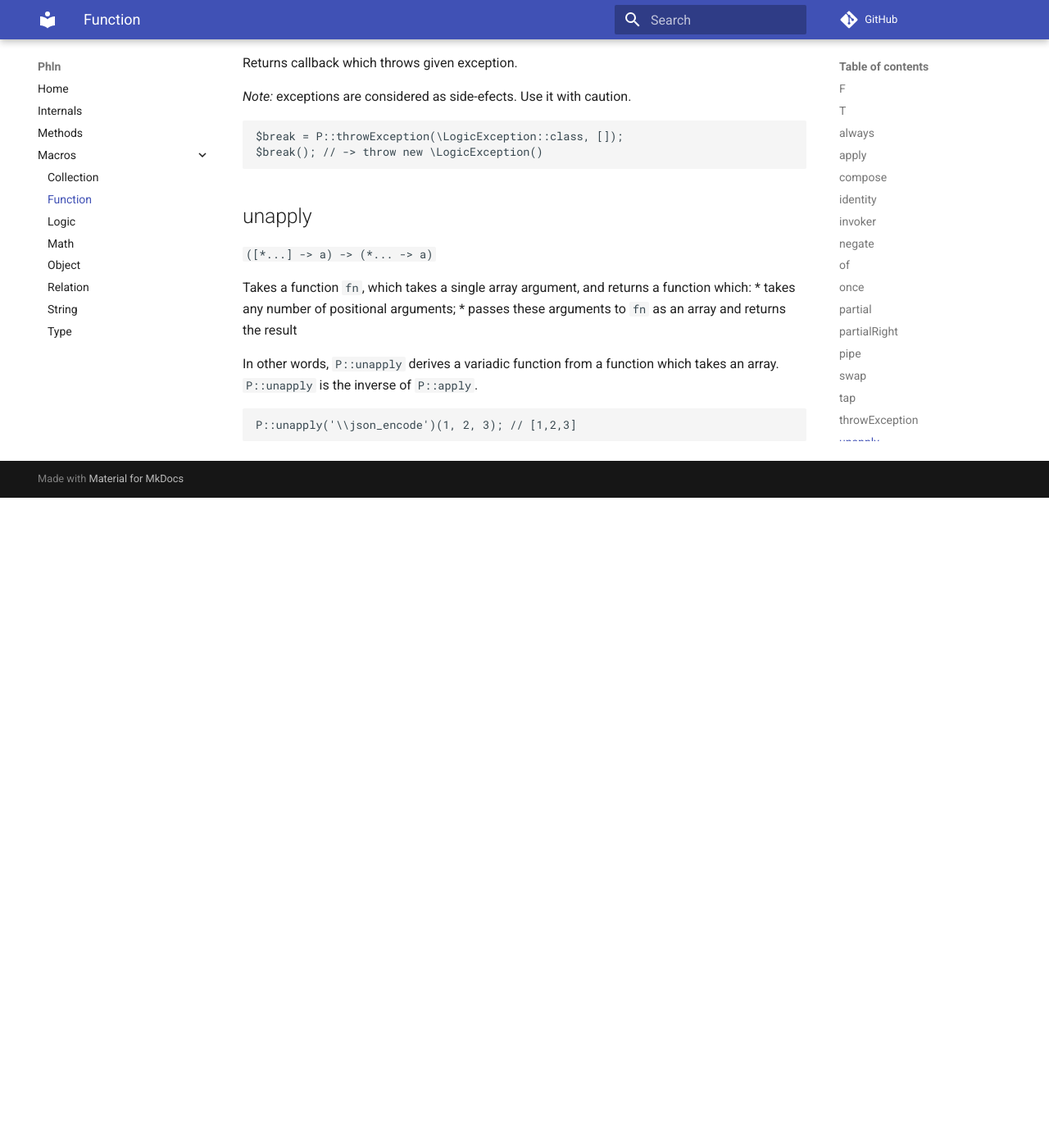
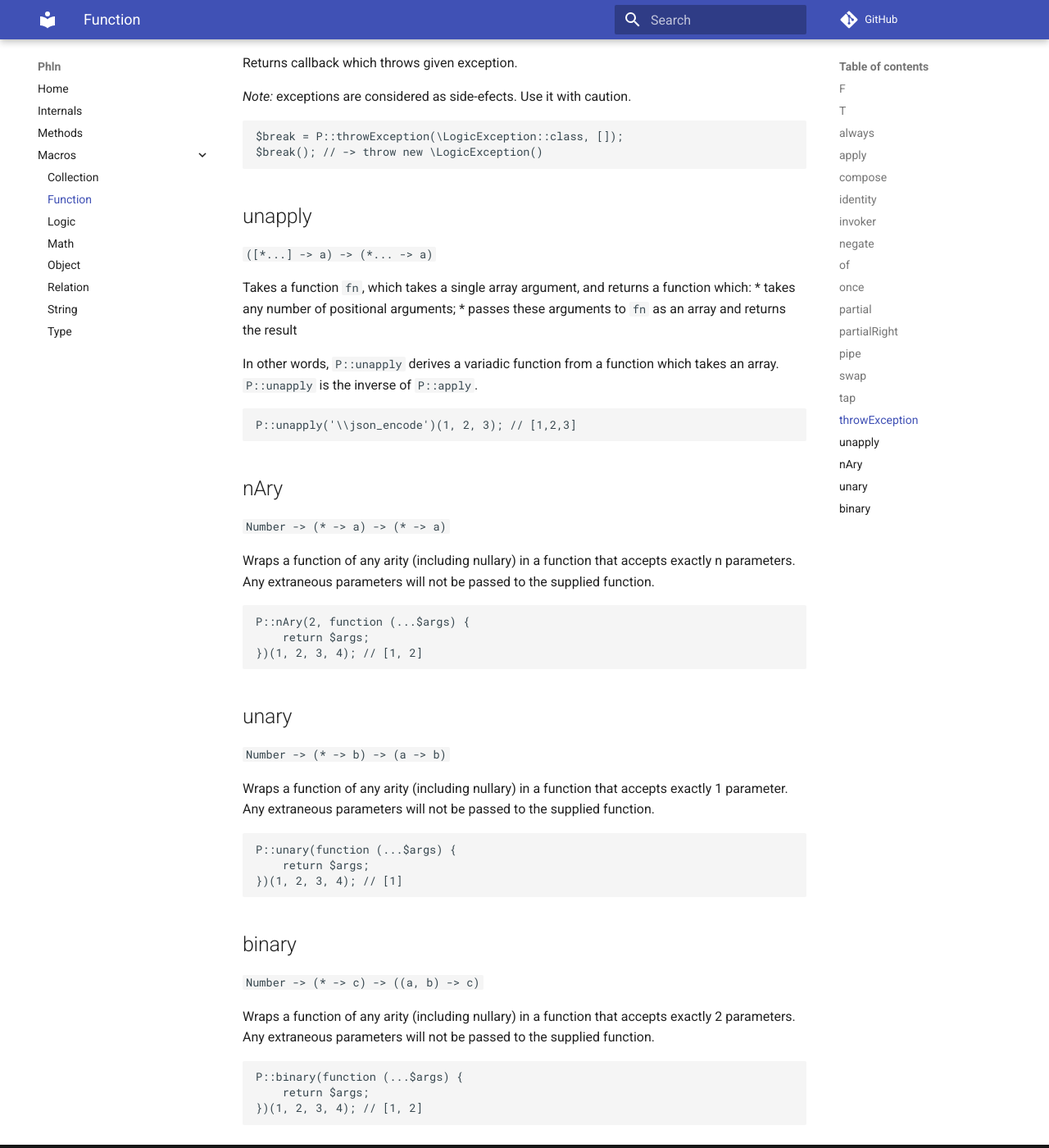
Before and after one commit to baethon/phln, an MkDocs documentation site: the page built from docs/macros/function.md, in a window 1280 px wide and 1400 px high, scrolled down 4345 px. Shown: the whole window at 82% size. Built offline with MkDocs 1.6.1 and Material for MkDocs 9.7.7, drawn with Linux system fonts in a browser that asks for light colours; comment, search, counter and statistics services are not loaded; before the commit the page ends 4952 px from its top, so only the background shows below that.

Commit message:
Add nAry/unary/binary macros

````diff
--- a/docs/macros/function.md
+++ b/docs/macros/function.md
@@ -199,3 +199,37 @@ In other words, `P::unapply` derives a variadic function from a function which t
 ```php
 P::unapply('\\json_encode')(1, 2, 3); // [1,2,3]
 ```
+
+## nAry
+`Number -> (* -> a) -> (* -> a)`
+
+Wraps a function of any arity (including nullary) in a function that accepts exactly n parameters. Any extraneous parameters will not be passed to the supplied function.
+
+```php
+P::nAry(2, function (...$args) {
+    return $args;
+})(1, 2, 3, 4); // [1, 2]
+```
+
+## unary
+`Number -> (* -> b) -> (a -> b)`
+
+Wraps a function of any arity (including nullary) in a function that accepts exactly 1 parameter. Any extraneous parameters will not be passed to the supplied function.
+
+```php
+P::unary(function (...$args) {
+    return $args;
+})(1, 2, 3, 4); // [1]
+```
+
+## binary
+`Number -> (* -> c) -> ((a, b) -> c)`
+
+Wraps a function of any arity (including nullary) in a function that accepts exactly 2 parameters. Any extraneous parameters will not be passed to the supplied function.
+
+
+```php
+P::binary(function (...$args) {
+    return $args;
+})(1, 2, 3, 4); // [1, 2]
+```
````
Also changed, not shown: 7 other files.
